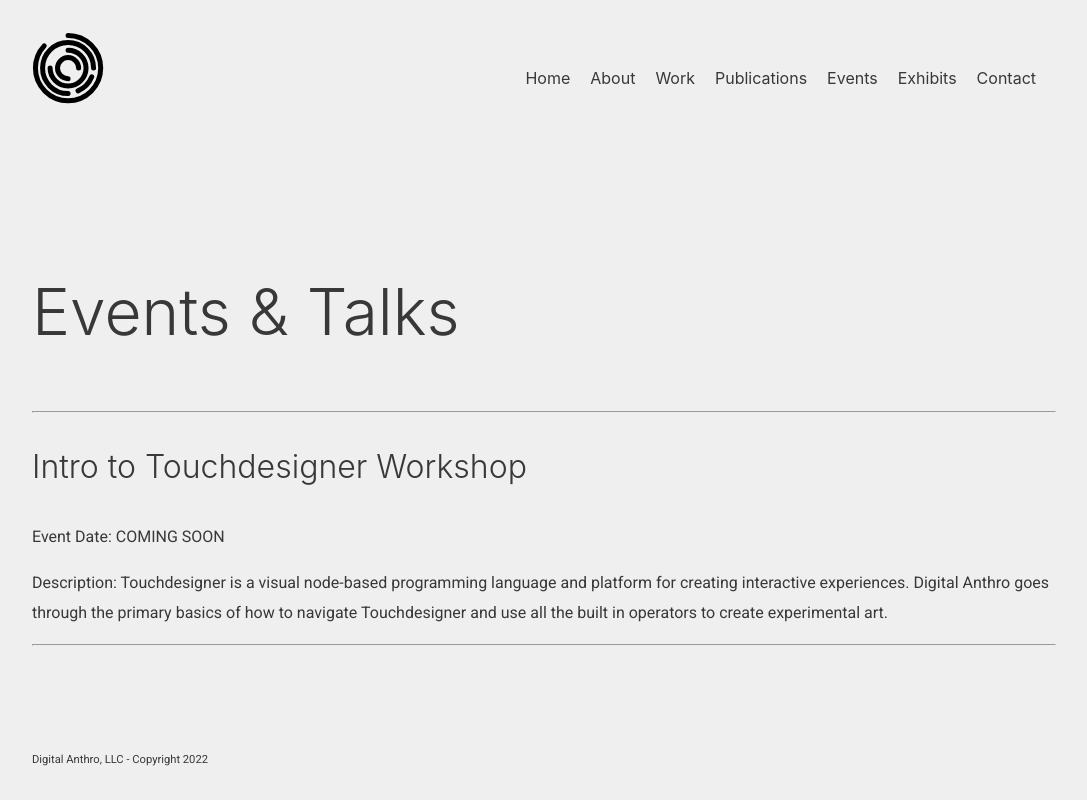
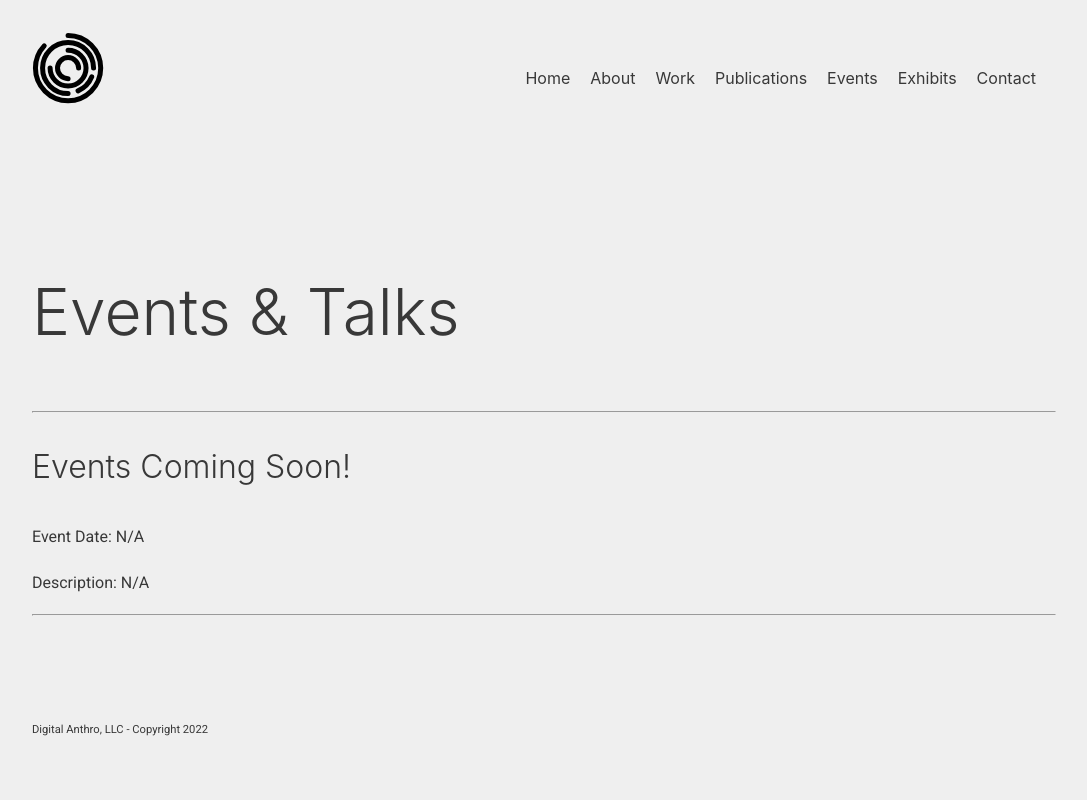
Before and after one commit to keeysnc/digital_anthro, a Next.js app: page /events in a window 1280 px wide. Shown: the whole page, without its empty margins (96-1183 px from the left). Built offline with nearby package versions, Linux system fonts and the light colour scheme.

Commit message:
update events

```diff
--- a/components/events/Events.js
+++ b/components/events/Events.js
@@ -4,11 +4,7 @@ const Events = () => {
 	return (
 		<div>
 			<hr />
-			<EventItem
-				eventTitle="Intro to Touchdesigner Workshop"
-				eventDate="COMING SOON"
-				eventDescription="Touchdesigner is a visual node-based programming language and platform for creating interactive experiences. Digital Anthro goes through the primary basics of how to navigate Touchdesigner and use all the built in operators to create experimental art."
-			></EventItem>
+			<EventItem eventTitle="Events Coming Soon!" eventDate="N/A" eventDescription="N/A"></EventItem>
 			<hr />
 		</div>
 	);
```
